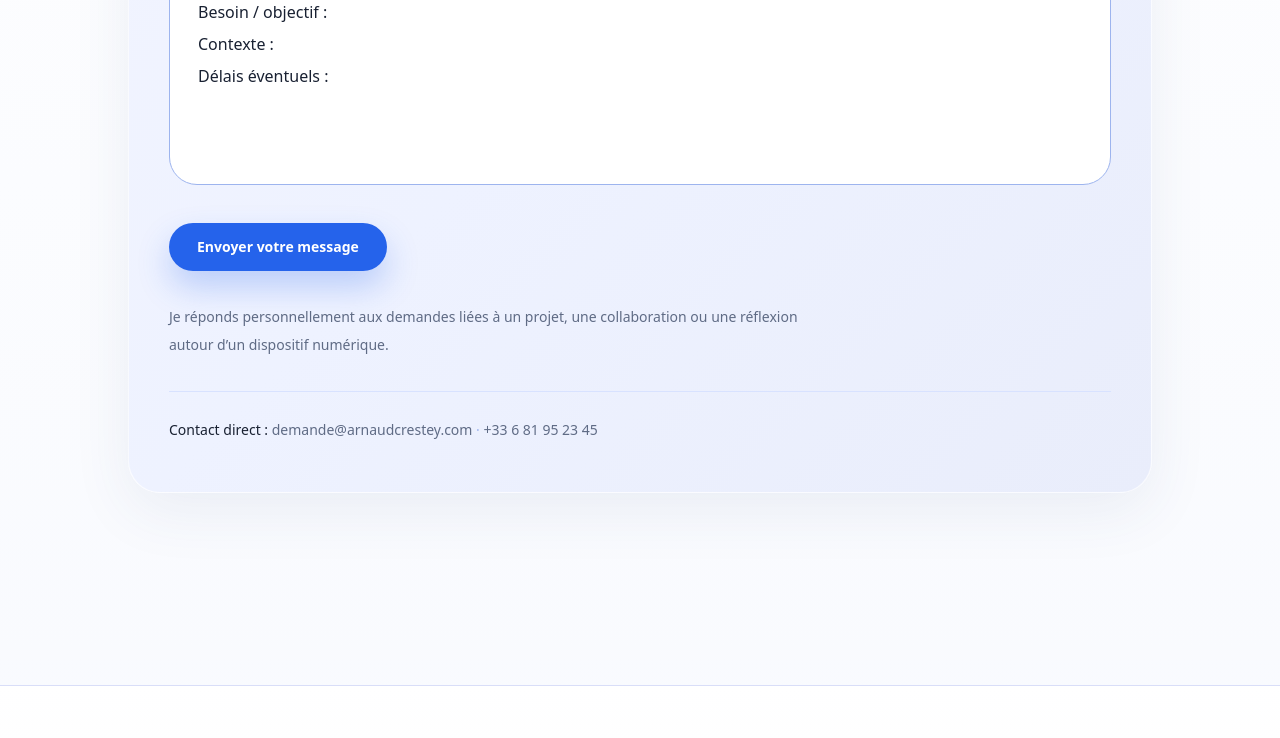
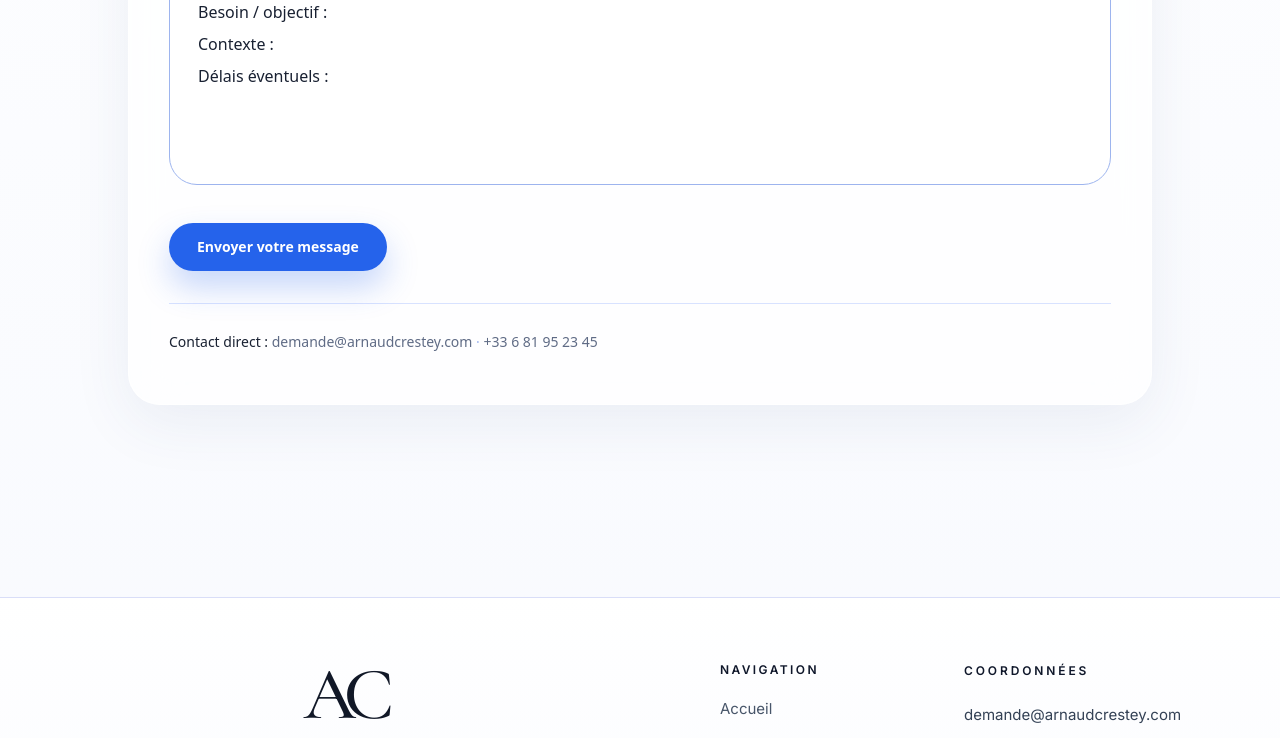
Before and after one commit to arnaudcrestey/portail-site-vitrine, a Next.js app: page /contact in a window 1280 px wide. Shown: the part 763-1501 px from the top of the page. Built offline with nearby package versions, Linux system fonts and the light colour scheme.

Commit message:
Update page.tsx

```diff
--- a/app/contact/page.tsx
+++ b/app/contact/page.tsx
@@ -24,7 +24,7 @@ Délais éventuels :`);
     <section className="section-spacing">
       <div className="container-layout">
         <div className="mx-auto max-w-5xl">
-          <Surface className="rounded-[32px] border border-white/70 bg-[linear-gradient(135deg,#f3f5ff_0%,#eef2ff_52%,#e9edfb_100%)] px-6 py-8 sm:px-8 sm:py-10 lg:px-10 lg:py-12">
+          <Surface className="rounded-[32px] px-6 py-8 sm:px-8 sm:py-10 lg:px-10 lg:py-12">
             <span className="inline-flex rounded-full border border-[#c9d5ff] bg-white/35 px-3 py-1 text-[11px] font-semibold uppercase tracking-[0.24em] text-[#3b82f6]">
               Contact
             </span>
@@ -68,12 +68,7 @@ Délais éventuels :`);
               </button>
             </div>
 
-            <p className="mt-8 max-w-2xl text-sm leading-7 text-slate">
-              Je réponds personnellement aux demandes liées à un projet, une collaboration ou une
-              réflexion autour d’un dispositif numérique.
-            </p>
-
-            <div className="mt-8 border-t border-[#d8e2ff] pt-6 text-sm leading-7 text-slate">
+              <div className="mt-8 border-t border-[#d8e2ff] pt-6 text-sm leading-7 text-slate">
               <span className="font-medium text-ink">Contact direct :</span>{' '}
               <a
                 href={`mailto:${contactDetails.email}`}
```
